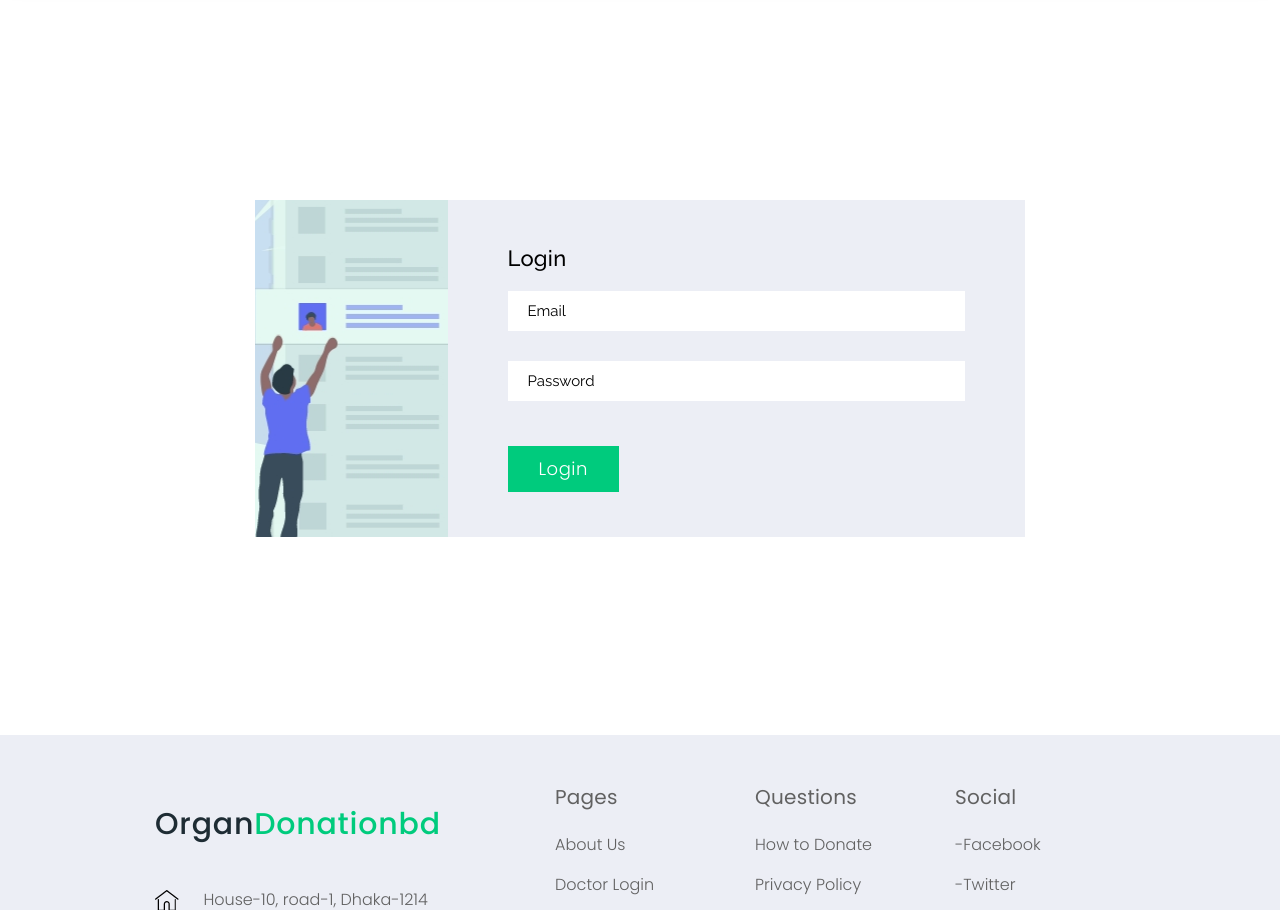
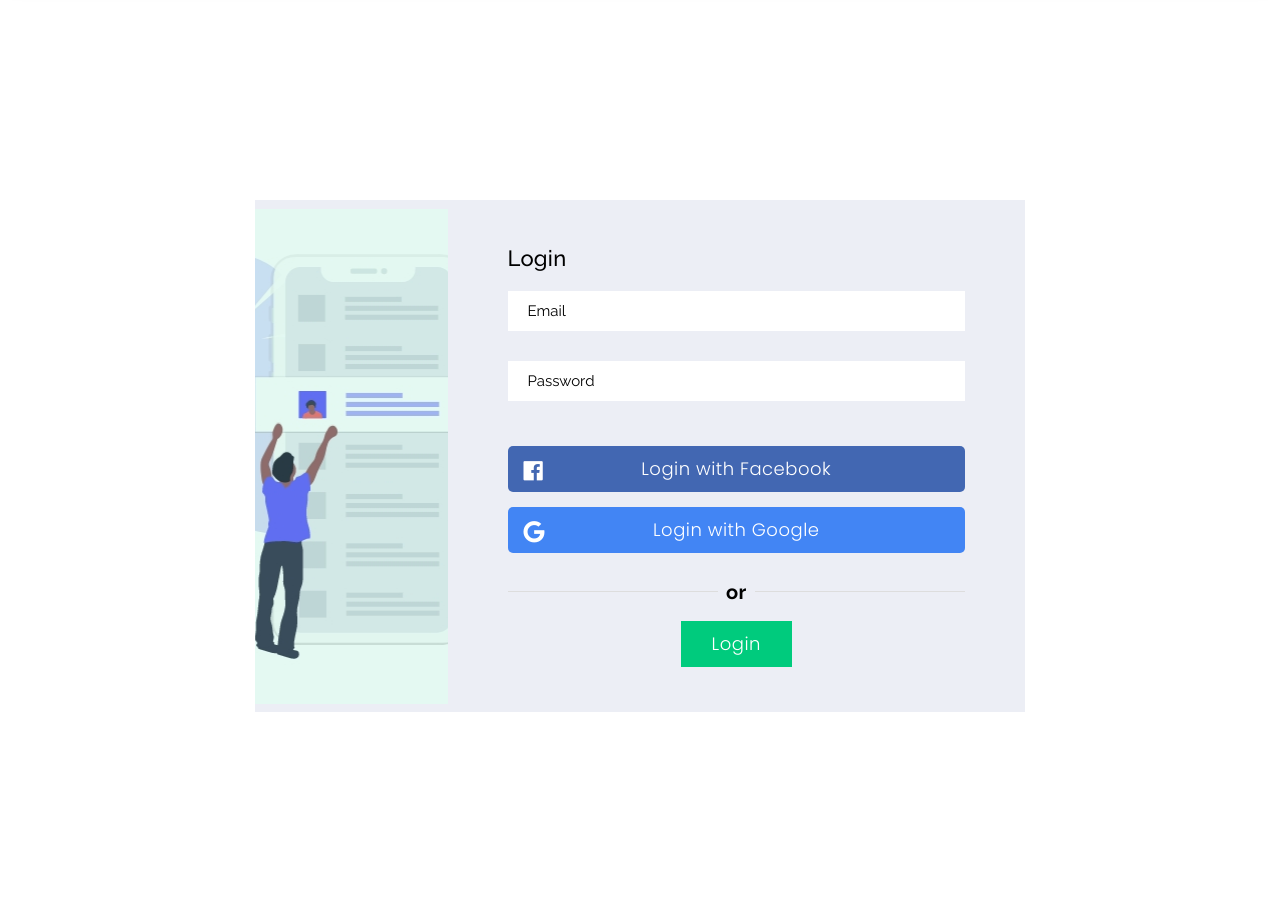
Before and after one commit to mdpappu006/organ, a PHP site: page /login.php in a window 1280 px wide. Shown: the part 150-1060 px from the top of the page. Run offline with PHP 8.4, Linux system fonts and the light colour scheme; some libraries are stand-ins or nearby versions.

Commit message:
login.php => button added (fb & google)

```diff
--- a/admin/backend/doctor-login.php
+++ b/admin/backend/doctor-login.php
@@ -26,5 +26,5 @@
 					$Emailerror = true;
 				}
 			}
-	}
+		}
 ?>
--- a/admin/includes/leftbar.php
+++ b/admin/includes/leftbar.php
@@ -8,5 +8,7 @@
 		<li><a href="manage-conactusquery.php"><i class="fa fa-users"></i>Conact Us</a></li>
 		<li><a href="add-doctor.php"><i class="fa fa-users"></i>Add Doctor</a></li>
 		<li><a href="doctor-list.php"><i class="fa fa-users"></i>Doctor List</a></li>
+		<li><a href="add-clinic.php"><i class="fa fa-users"></i>Add Clinic</a></li>
+		<li><a href="add-hospital.php"><i class="fa fa-users"></i>Add Hospital</a></li>
 	</ul>
 </nav>
--- a/backend/user-login.php
+++ b/backend/user-login.php
@@ -18,7 +18,7 @@
 						$_SESSION['username'] = $Udata['firstname'];
 						$_SESSION['id'] = $Udata['id'];
 					}else{
-						$passError = true;
+						$_SESSION['passError'] = true;
 					}
 				}
 			}
--- a/css/style.css
+++ b/css/style.css
@@ -1413,3 +1413,54 @@ input.term-policy{
   top: -21px!important;
   left: 16px!important;
 }
+
+
+/* Login API CSS */
+
+.facebook{
+  margin: 0 auto;
+  border-radius: 5px;
+  background: #4267B2;
+  width: 100%;
+  position: relative;
+}
+
+.google{
+  margin: 0 auto;
+  border-radius: 5px;
+  background: #4285F4;
+  width: 100%;
+  position: relative;
+}
+
+.fa-google, .fa-facebook{
+  position: absolute;
+  left: 15px;
+  top: 13px;
+  font-size: 22px;
+}
+
+.loginwith{
+  position: relative;
+  text-align: center;
+  font-weight: bold;
+  margin-top: 25px;
+  font-size: 20px;
+}
+
+.or-left, .or-right{
+  width: 46%;
+  background: #ddd;
+  height: 1px;
+  position: absolute;
+  top: 13px;
+}
+
+
+.or-left{
+  left: 0;
+}
+
+.or-right{
+  right: 0;
+}
--- a/header/header.php
+++ b/header/header.php
@@ -31,7 +31,7 @@
 
     <link href="https://fonts.googleapis.com/css2?family=Raleway:ital,wght@0,200:0,300;0,400;0,500;0,600;0,700;0,800;1,400&display=swap" rel="stylesheet">
     <link href="https://fonts.googleapis.com/css2?family=Poppins:ital,wght@0,300;0,400;0,500;1,400&display=swap" rel="stylesheet">
-
+    <meta name="google-signin-client_id" content="800298839403-rigb41f1eepg1iv2ji4bia3lgufp51be.apps.googleusercontent.com.apps.googleusercontent.com">
 </head>
 
 <body>
--- a/login.php
+++ b/login.php
@@ -32,9 +32,21 @@
                                     </div>
                                 </div>
 
+<!--
+                                <div class="col-md-12">
+                                    <a href="forget-pass.php">Forget Password</a>
+                                </div> -->
 
                                 <div class="col-md-12">
-                                    <button type="submit" class="btn" name="userLogin">Login</button>
+                                    <div class="signinapi text-center">
+                                        <button type="submit" class="btn d-block facebook"> <i class="fab fa-facebook"></i> Login with Facebook</button>
+
+                                        <button type="submit" class="btn d-block google"> <i class="fab fa-google"> </i>Login with Google</button>
+                                    </div>
+                                    <p class="loginwith"><span class="or-left"></span> or <span class="or-right"></span></p>
+                                    <div class="col-md-12 text-center">
+                                        <button type="submit" class="btn" name="userLogin">Login</button>
+                                    </div>
                                 </div>
                             </div>
                         </form>
@@ -53,4 +65,5 @@
 
 <!--footers-->
 <?php include_once('header/footer.php') ;?>
+
 <!--footers-->
```
Also changed, not shown: SQL-DATABASE/organ.sql (renamed from SQL-DB/organ.sql, +4 -25 lines), prescription_photo/f5fe704076a3807.96236429.png (deleted), prescription_photo/f5fe80ee4367a13.03511788.jpg (deleted).
